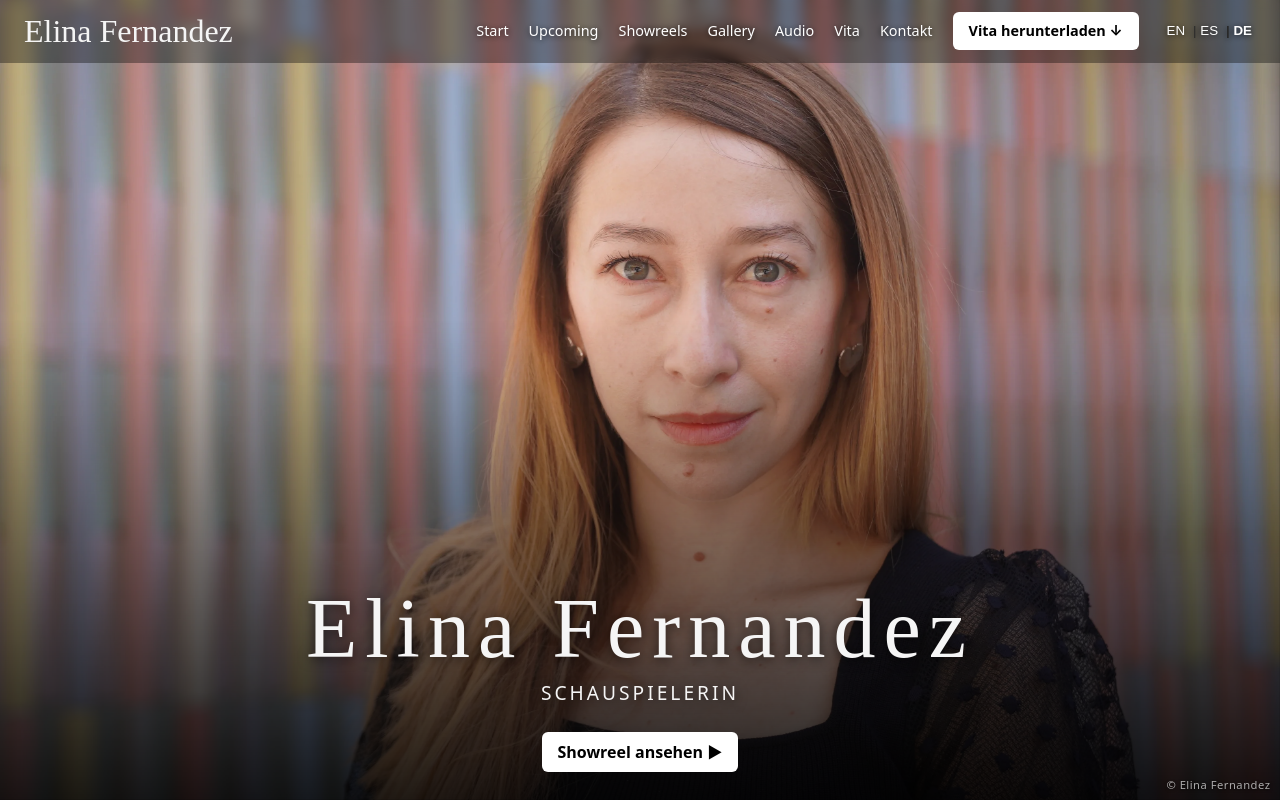
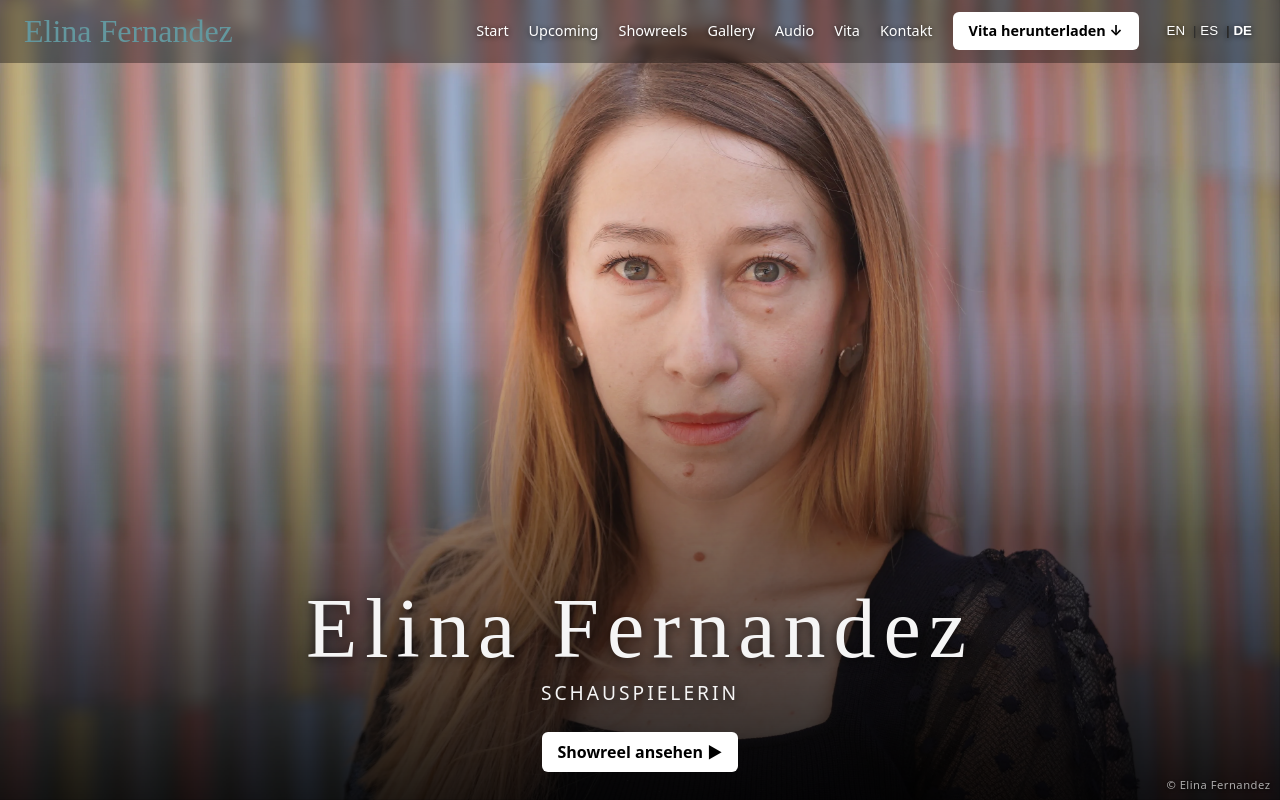
Before and after one commit to PedroJRGarcia/actressWebsite, a React (Vite) app: page / in a window 1280 px wide. In both pictures the pointer is over the link "Elina Fernandez". Shown: the top 800 px of the page. Built offline with nearby package versions, Linux system fonts and the light colour scheme; a web font is replaced by a local one.

Commit message:
colour change text

```diff
--- a/src/index.css
+++ b/src/index.css
@@ -135,6 +135,11 @@ h2 {
   font-size: 2rem;
   line-height: 1;
   text-decoration: none;
+  transition: color 0.2s;
+}
+
+.logo:hover {
+  color: var(--accent);
 }
 
 .nav {
```
